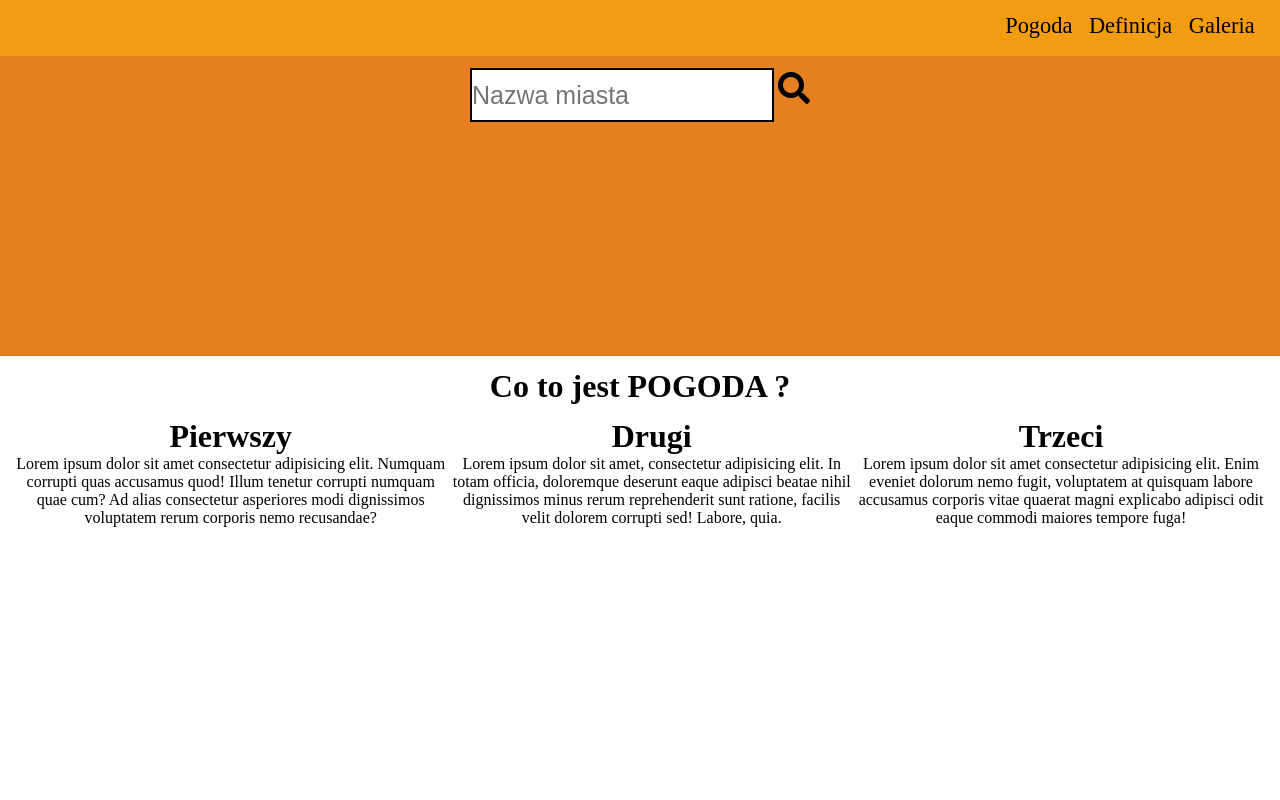
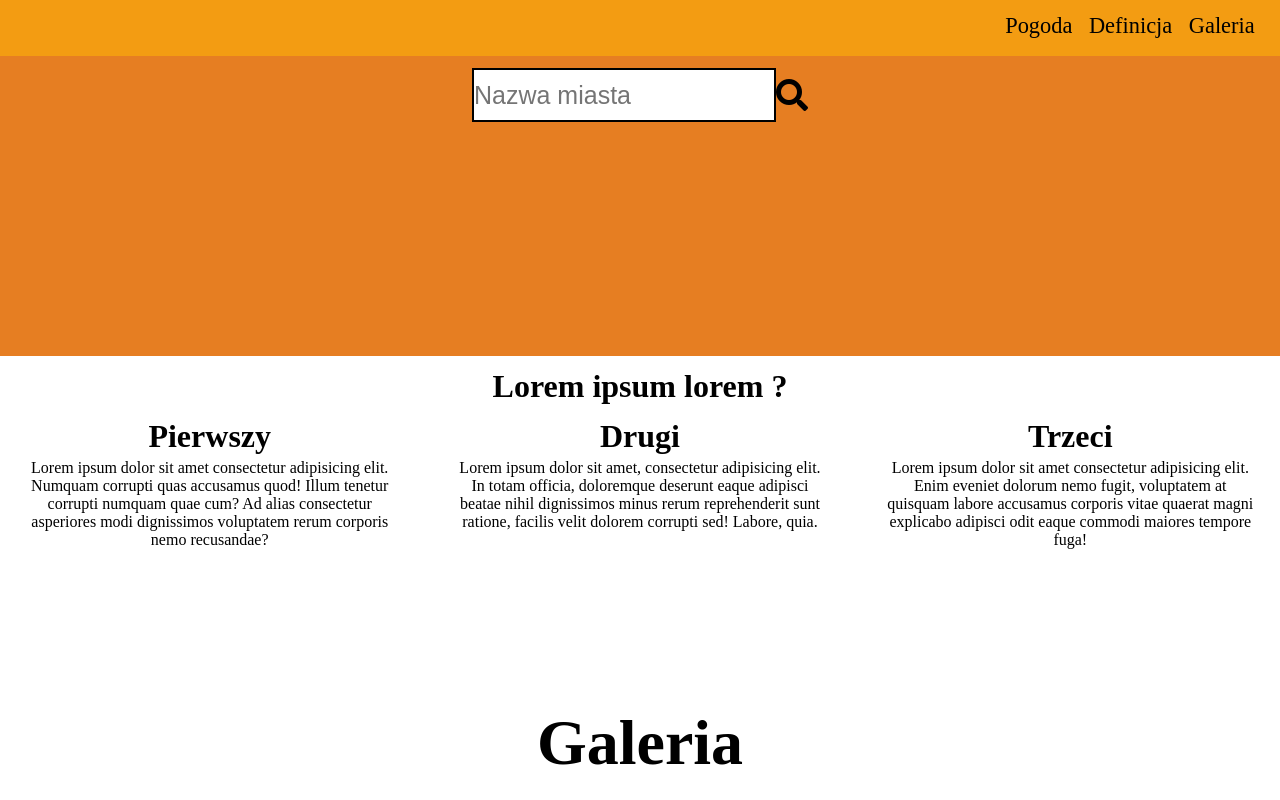
Before and after one commit to plmklimek/plmklimek.github.io, a plain HTML site: page index.html in a window 1280 px wide. Shown: the top 800 px of the page. Drawn offline with Linux system fonts and the light colour scheme; grey boxes are pictures that could not be loaded.

Commit message:
Updated flex

```diff
--- a/index.html
+++ b/index.html
@@ -27,7 +27,7 @@
         </span>
     </div>
     <div id="def" class="definition">
-        <h1>Co to jest POGODA ? </h1>
+        <h1>Lorem ipsum lorem ? </h1>
         <div class="definition_articles">
             <ul>
                 <li><h1>Pierwszy</h1></li>
--- a/main.css
+++ b/main.css
@@ -35,6 +35,9 @@
     font-size: 2rem;
 }
 .flexelement{
+    display: flex;
+    align-items: center;
+    justify-content: center;
     padding-top: 1%;
 }
 .search{
@@ -54,16 +57,21 @@
 .definition{
     text-align: center;
     padding: 1%;
-    height: 300px;
     margin-bottom: 10%;
 }
 .definition_articles{
-    margin-top: 1%;
+    margin: 1%;
     display: flex;
-    align-items: center;
-    justify-content: center;
+    align-items: flex-start;
+    justify-content: space-between;
 }
-
+.definition_articles ul{
+    width: 30%;
+}
+.definition_articles li{
+    list-style-type: none;
+    display: inline-block;
+}
 .images{
     height: 100%;
     width: 60%;
```
